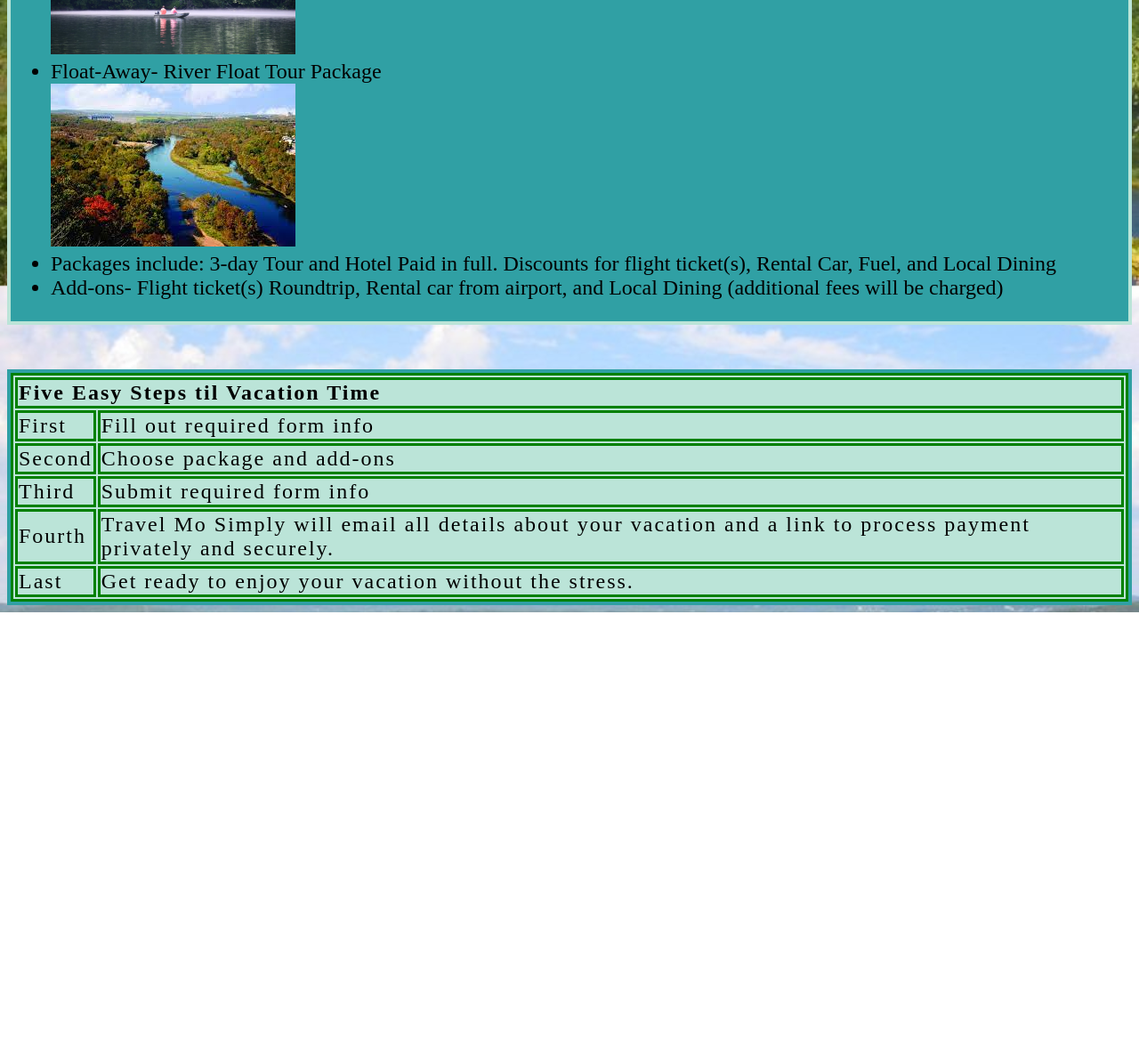
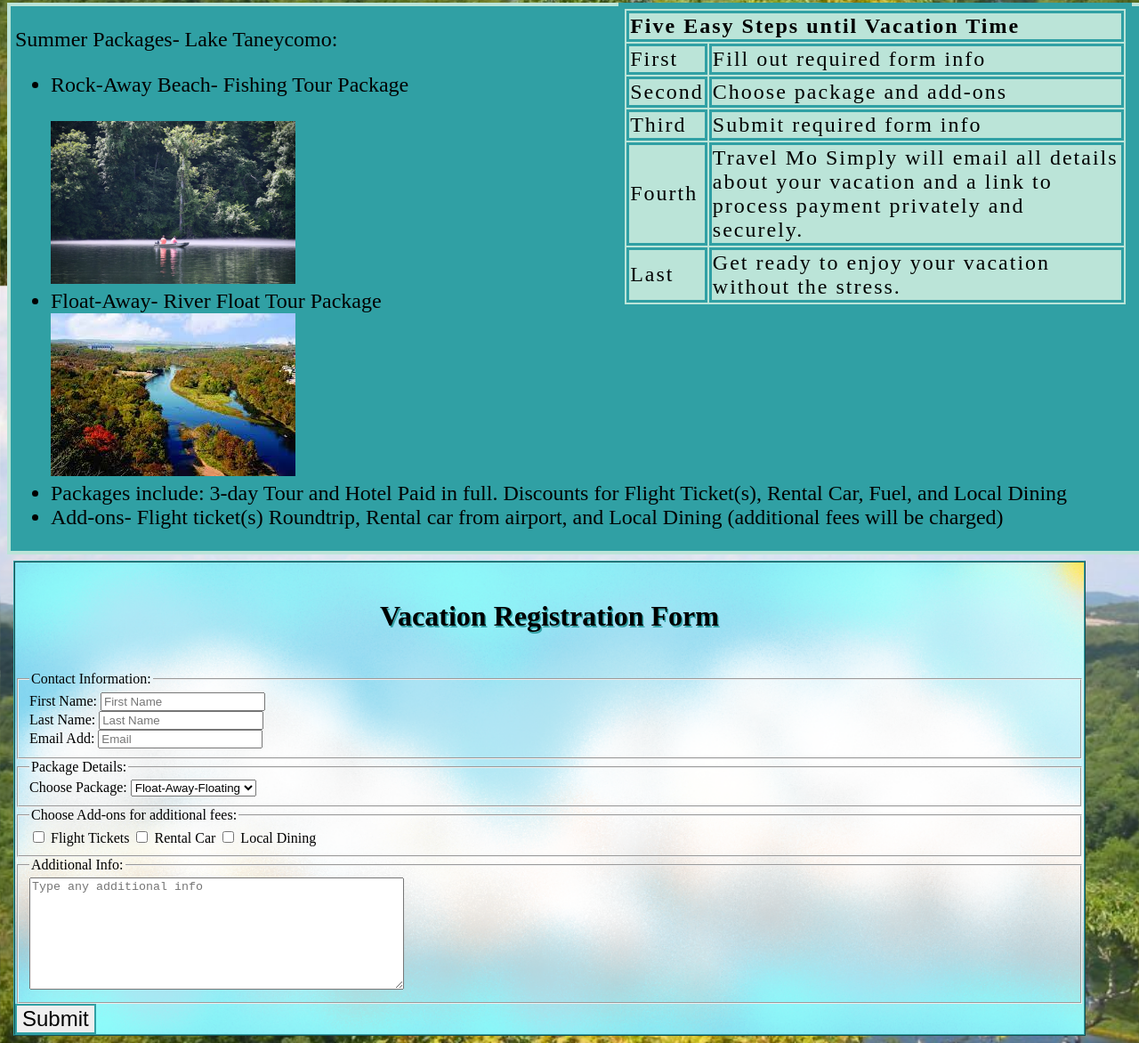
Before and after one commit to KariCook86/ResponsiveTravel, a plain HTML site: page index.html in a window 1280 px wide. Shown: the part 639-1811 px from the top of the page at 89% size. Before the commit the page ends 1327 px from the top, so only its background shows below. Drawn offline with Linux system fonts and the light colour scheme.

Commit message:
git commit -m "super sleepy momma"

```diff
--- a/index.html
+++ b/index.html
@@ -4,11 +4,13 @@
   <!-- Assignment: Responsive Travel
              Name: Kari Cook
              Date: 6-30-2022
-            Class: CIS130W01 -->
+            Class: CIS130W01
+  -->
   <meta charset="utf-8">
-  <title>Responsive Travel</title>
+  <title>Travel Mo Simply</title>
 </head>
  <link rel="stylesheet" href="styles.css">
+ <link rel="stylesheet" href="responsiveStyles.css" media="screen and (min-width: 576px)">
 <body>
 <header>
 </header>
@@ -22,25 +24,13 @@
            with planning your next vacation. Our goal is to make
            planning a vacation simple and truly enjoyable.
            With just a few clicks you can be on your way to vacay!</p>
+           <img src="fog.png" alt="fog">
       </section>
 
-      <section class="box2">
-       <p>Summer Packages- Lake Taneycomo:
-         <ul style="list-style-type:disc">
-           <li>Rock-Away Beach- Fishing Tour Package</li><br>
-            <img src="fishrockaway.png" alt="fish">
-           <li>Float-Away- River Float Tour Package</li>
-            <img src="taneycomo.png" alt="float">
-            <li>Packages include: 3-day Tour and Hotel Paid in full. Discounts for flight ticket(s), Rental Car, Fuel, and Local Dining</li>
-           <li>Add-ons- Flight ticket(s) Roundtrip, Rental car from airport, and Local Dining (additional fees will be charged)</li>
-         </ul>
-       </p>
-      </section>
-
-      <section class="box3">
+      <section class="table">
       <table>
         <tr>
-          <th colspan="2">Five Easy Steps til Vacation Time</th>
+          <th colspan="2">Five Easy Steps until Vacation Time</th>
         </tr>
         <tr>
           <td>First</td>
@@ -62,12 +52,71 @@
            <td>Last</td>
            <td>Get ready to enjoy your vacation without the stress.</td>
          </tr>
+         </table>
       </section>
-  </div>
 
-  <form class="" action="index.html" method="post">
-
-  </form>
+      <section class="box2">
+       <p>Summer Packages- Lake Taneycomo:
+         <ul style="list-style-type:disc">
+           <li>Rock-Away Beach- Fishing Tour Package</li><br>
+            <img src="fishrockaway.png" alt="fish">
+           <li>Float-Away- River Float Tour Package</li>
+            <img src="taneycomo.png" alt="float">
+            <li>Packages include: 3-day Tour and Hotel Paid in full. Discounts for Flight Ticket(s), Rental Car, Fuel, and Local Dining</li>
+           <li>Add-ons- Flight ticket(s) Roundtrip, Rental car from airport, and Local Dining (additional fees will be charged)</li>
+         </ul>
+       </p>
+      </section>
 
 
+      <section class="form">
+       <form>
+       <h4>Vacation Registration Form</h4>
+         <fieldset>
+           <legend>
+             Contact Information:
+           </legend>
+           <label id="contactinfo" for="fname">
+            First Name:
+             <input type="text" id="fname" name="fname"  required placeholder="First Name" />
+           </label><br>
+           <label for="lname">
+            Last Name:
+             <input type="text" id="lname" name="lname" required placeholder="Last Name" /><br>
+           </label>
+           <label for="email">
+            Email Add:
+             <input class="email" type="email" id="email" name="email" required placeholder="Email" />
+          </label>
+        </fieldset>
+        <fieldset>
+          <legend>
+           Package Details:
+         </legend>
+         <label for="package">Choose Package:</label>
+           <select id="package" name="package">
+             <option value="Floatawayfloat">Float-Away-Floating</option>
+             <option value="RockawayFish">Rock-Away-Fishing</option>
+          </select>
+        </fieldset>
+        <fieldset>
+      <legend>
+      Choose Add-ons for additional fees:
+      </legend>
+       <input type="checkbox" id="Flight" name="Flight" value="Flight">
+         <label for="Flight">Flight Tickets</label>
+       <input type="checkbox" id="car" name="car" value="car">
+         <label for="car">Rental Car</label>
+       <input type="checkbox" id="dine" name="dine" value="dine">
+         <label for="dine">Local Dining</label>
+    </fieldset>
+    <fieldset>
+        <legend>
+        Additional Info:
+        </legend>
+        <textarea name="additional info" rows="8" cols="50" placeholder="Type any additional info"></textarea>
+      </fieldset>
+         <input class="submit" type="submit" name="submit" value="Submit" />
+      </form>
+      </section>
 </body>
--- /dev/null
+++ b/responsiveStyles.css
@@ -0,0 +1,31 @@
+/* Assignment: Responsive Travel
+        Class: CIS130W01
+         Name: Kari Cook
+         Date: 06-30-2022 */
+
+
+.box1 {
+  width: 45%;
+}
+
+img {
+    max-width: 85%;
+}
+
+.table {
+  margin: none;
+  width: 45%;
+  float: right;
+}
+
+.box2 {
+  width: 100%;
+}
+
+@media screen and (min-width: 768px) {
+
+}
+
+@media screen and (min-width: 998px) {
+
+}
--- a/styles.css
+++ b/styles.css
@@ -1,16 +1,17 @@
 /*     Assignment: Responsive Travel
              Name: Kari Cook
              Date: 6-30-2022
-            Class: CIS130W01   */
+            Class: CIS130W01
+            NOTE: All Breakpoint styles
+            are located on responsiveStyles.css */
 body {
   background-size: cover;
   background-attachment: fixed;
   background-size: cover;
   background-image: url(Lake_Taneycomo.jpg);
   font-family: trebuchet;
+}
 
-
-}
 h1 {
   font-size: 2em;
   text-align: center;
@@ -21,6 +22,7 @@ h1 {
   padding-bottom: 33px;
   border: 5px lightblue outset;
 }
+
 h2 {
   font-size: 1em;
   text-align: center;
@@ -31,7 +33,6 @@ h2 {
   background: cover;
   text-align: center;
   background-color: #bbe4d8;
-  background-size: contain;
   margin-top: 50px;
   border: #30a0a4 solid 4px;
 }
@@ -47,17 +48,38 @@ h2 {
   border: #bbe4d8 solid 4px;
 }
 
-.box3 {
+.table {
   font-size: 1.5em;
-  background: cover;
-  text-align: left;
   letter-spacing: 2px;
   background-color: #bbe4d8;
-  background-size: contain;
+  background-size: cover;
   margin-top: 50px;
   border: #30a0a4 solid 4px;
 }
 
 table, th, td {
-  border: 3px green solid;
+  border: 3px #30a0a4 solid;
+  text-align: left;
 }
+
+.form {
+  background-image: url(cloudsunbg.png);
+  background-size: cover;
+  text-align: left;
+  margin: auto;
+  width: 95%;
+  border: 2px #30a0a4 ridge;
+  margin: 7px;
+}
+
+h4 {
+  font-size: 2em;
+  text-align: center;
+  text-shadow: 1.5px 1.5px #30a0a4;
+}
+
+.submit {
+  width: auto;
+  border: 2px #30a0a4 solid;
+  font-size: 1.5em;
+}
```
Also changed, not shown: fog.png (added).
